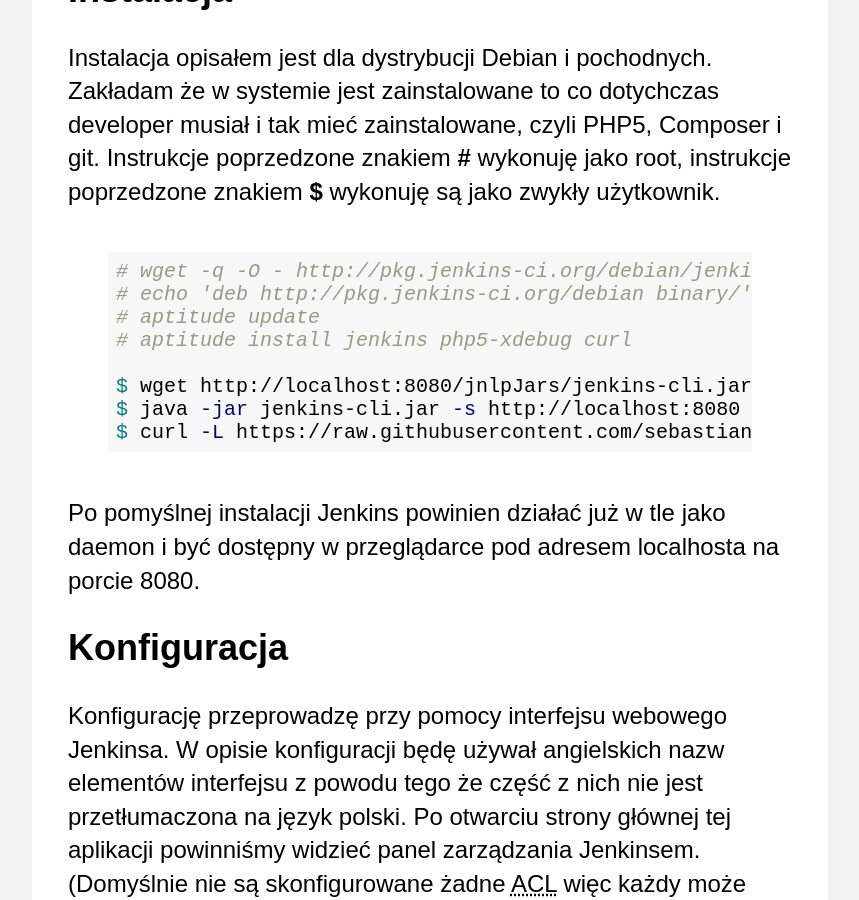
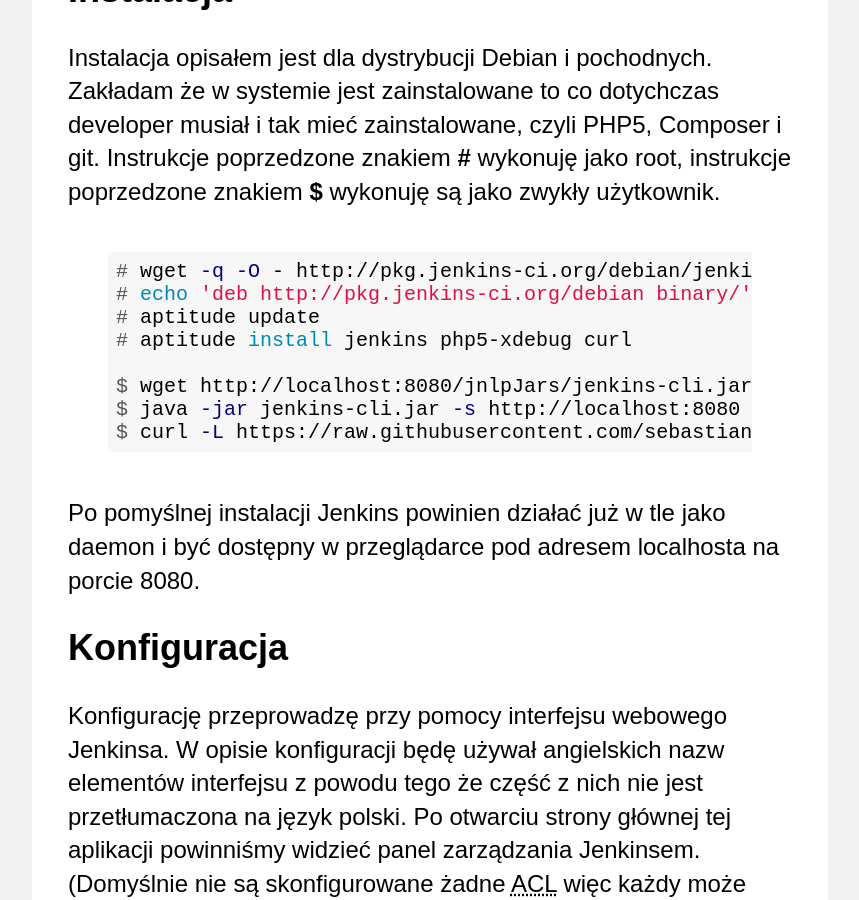
Before and after one commit to maciejlew/maciejlew.github.io, a Jekyll site: the page built from _posts/2016-02-13-konfiguracja-serwera-ci-dla-lms.md, in a window 1280 px wide and 900 px high, scrolled down 1238 px. Shown: the whole window, without its empty margins (416-1275 px from the left). Built offline with Jekyll 4.4.1, drawn with Linux system fonts in a browser that asks for light colours; comment, search, counter and statistics services are not loaded; some of the changed text lies outside the part shown.

Commit message:
Fixes highlighting for post 'Konfiguracja serwera CI dla LMS'

```diff
--- a/_posts/2016-02-13-konfiguracja-serwera-ci-dla-lms.md
+++ b/_posts/2016-02-13-konfiguracja-serwera-ci-dla-lms.md
@@ -44,7 +44,7 @@
 Instrukcje poprzedzone znakiem **#** wykonuję jako root, instrukcje poprzedzone
 znakiem **$** wykonuję są jako zwykły użytkownik.
 
-{% highlight bash startinline %}
+{% highlight console %}
 
 # wget -q -O - http://pkg.jenkins-ci.org/debian/jenkins-ci.org.key | apt-key add -
 # echo 'deb http://pkg.jenkins-ci.org/debian binary/' >> /etc/apt/sources.list
@@ -117,7 +117,7 @@
 **"Execute shell"**. Ustawiam ten bloczek na samym początku sekcji **"Build"**.
 W jego treści wpisuję:
 
-{% highlight bash startinline %}
+{% highlight console %}
 cd $WORKSPACE
 composer update
 {% endhighlight %}
@@ -148,9 +148,9 @@
 wybrany podejrzany target. Mogę to zrobić z poziomu katalogu projektu w workspace
 wydając komendę:
 
-{% highlight bash startinline %}
-cd /var/lib/jenkins/jobs/LMS/workspace/
-ant <nazwa_targetu>
+{% highlight console %}
+# cd /var/lib/jenkins/jobs/LMS/workspace/
+# ant <nazwa_targetu>
 {% endhighlight %}
 
 Opublikowałem także [mój referencyjny konfig joba dla LMS](https://gist.github.com/maciejlew/9b207f32be4af5bf8cbe).
```
